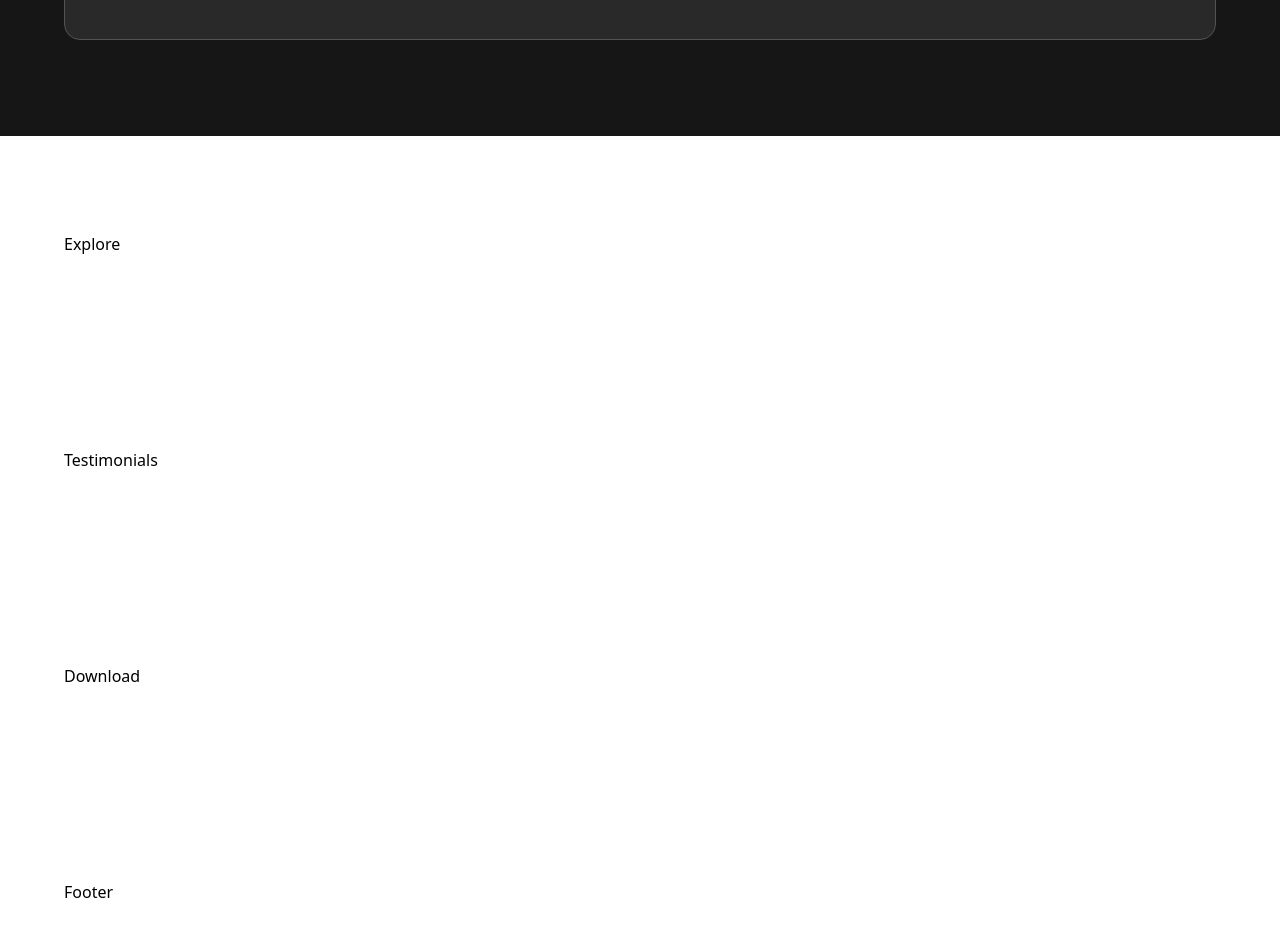
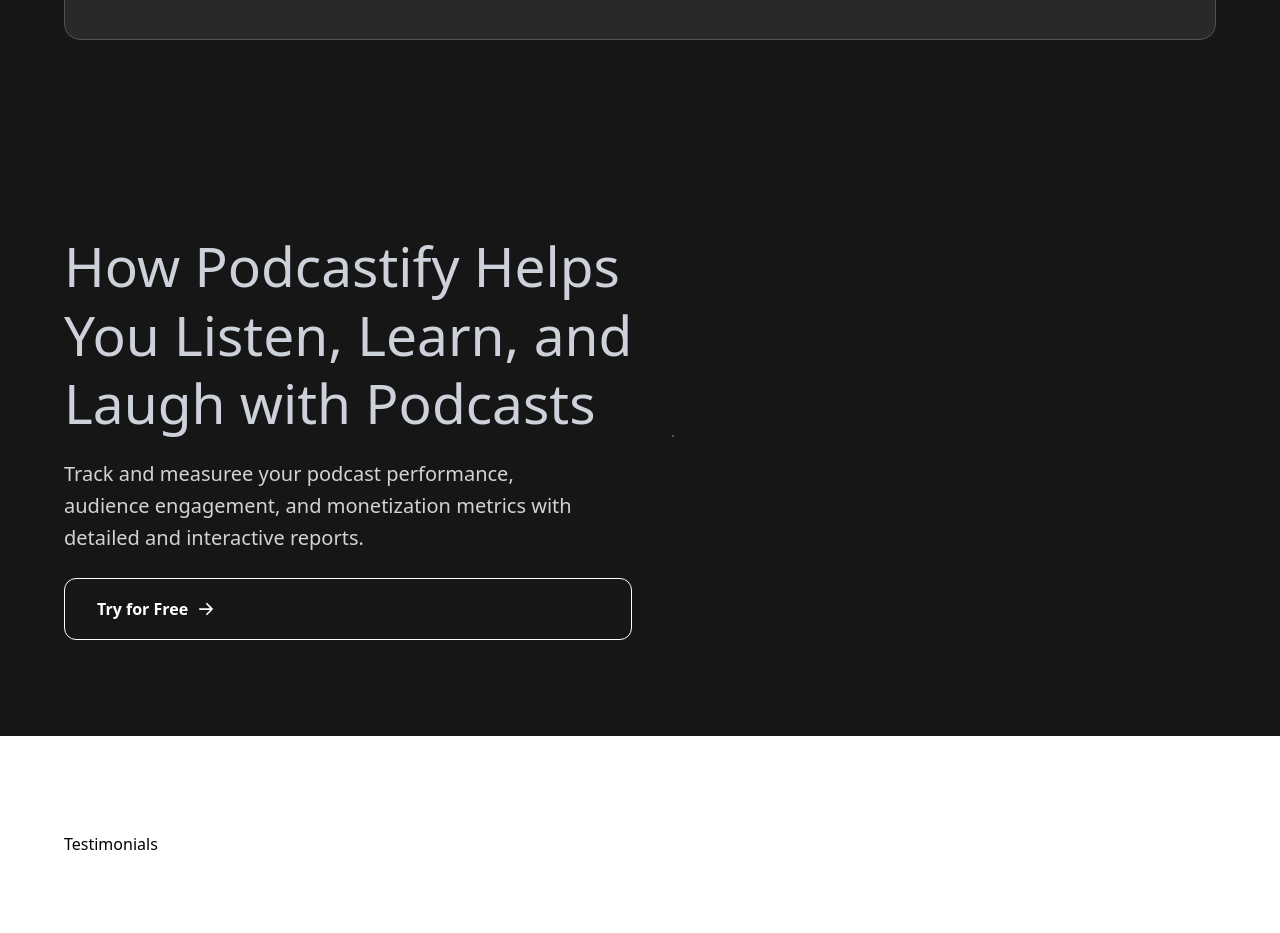
Before and after one commit to gpsimi/podisy-saas-landing-page, a React (Vite) app: page / in a window 1280 px wide. Shown: the part 3400-4333 px from the top of the page. Built offline with nearby package versions, Linux system fonts and the light colour scheme.

Commit message:
Update Explore

```diff
--- a/src/App.jsx
+++ b/src/App.jsx
@@ -24,7 +24,7 @@
       <section id="overview" className="bg-primary padding">
         <Overview />
       </section>
-      <section id="explore" className="padding">
+      <section id="explore" className="bg-primary padding">
         <Explore />
       </section>
       <section id="testimonials" className="padding">
--- a/src/sections/Explore.jsx
+++ b/src/sections/Explore.jsx
@@ -1,8 +1,30 @@
 import React from 'react'
+import SecondaryButton from "../components/SecondaryButton";
+import { BsArrowRightShort } from "react-icons/bs"
 
 const Explore = () => {
   return (
-    <div>Explore</div>
+    <section className="flex justify-wrap items-center max-xl:flex-col-reverse gap-10 max-container">
+      <div className="">
+      <h2  className="text-main text-left text-[55px] max-sm:text-[17px] max-sm:leading-[23px] leading-tight font-medium max-xl:text-4xl">
+          How Podcastify Helps <br /> You Listen, Learn, and <br /> Laugh with Podcasts
+        </h2>
+        <p  className="flex flex-1 flex-wrap text-left text-white-400 text-xl  max-sm:text-[7px] leading-8 max-sm:leading-normal mt-5 max-sm:mt-1 max-xl:text-lg max-xl:leading-7">
+          Track and measuree your podcast performance,
+          <br /> audience engagement, and monetization metrics with
+          <br />detailed and interactive reports.
+        </p>
+        <div className="mt-6">
+          <SecondaryButton className="max-sm:mt-1 mt-6 flex items-center">
+            Try for Free
+            <BsArrowRightShort className='ml-1 text-3xl'/>
+          </SecondaryButton>
+        </div>
+      </div>
+      <div className="relative bg-borderColor border border-zinc-600 flex items-center justify-center">
+
+      </div>
+    </section>
   )
 }
 
```
